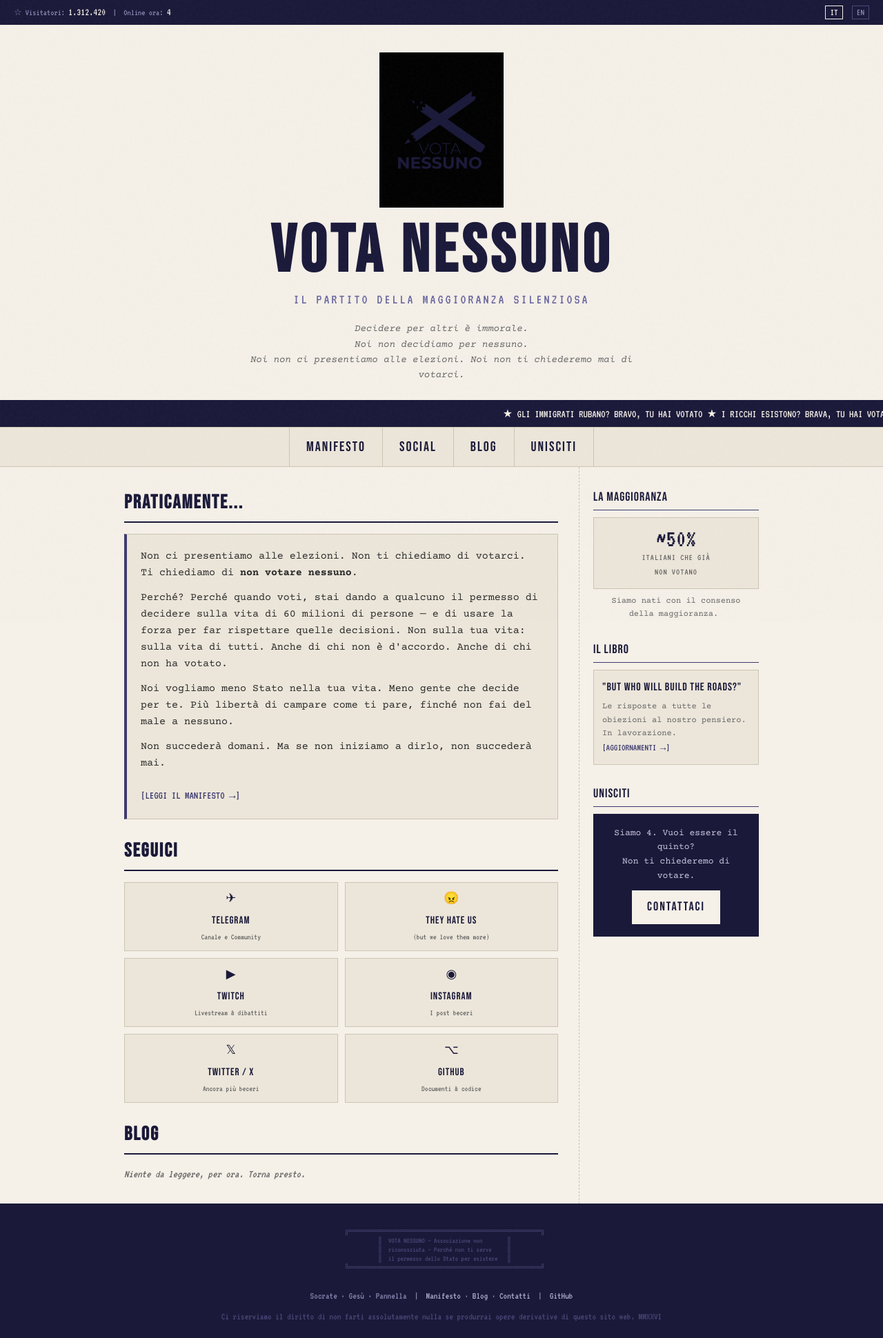
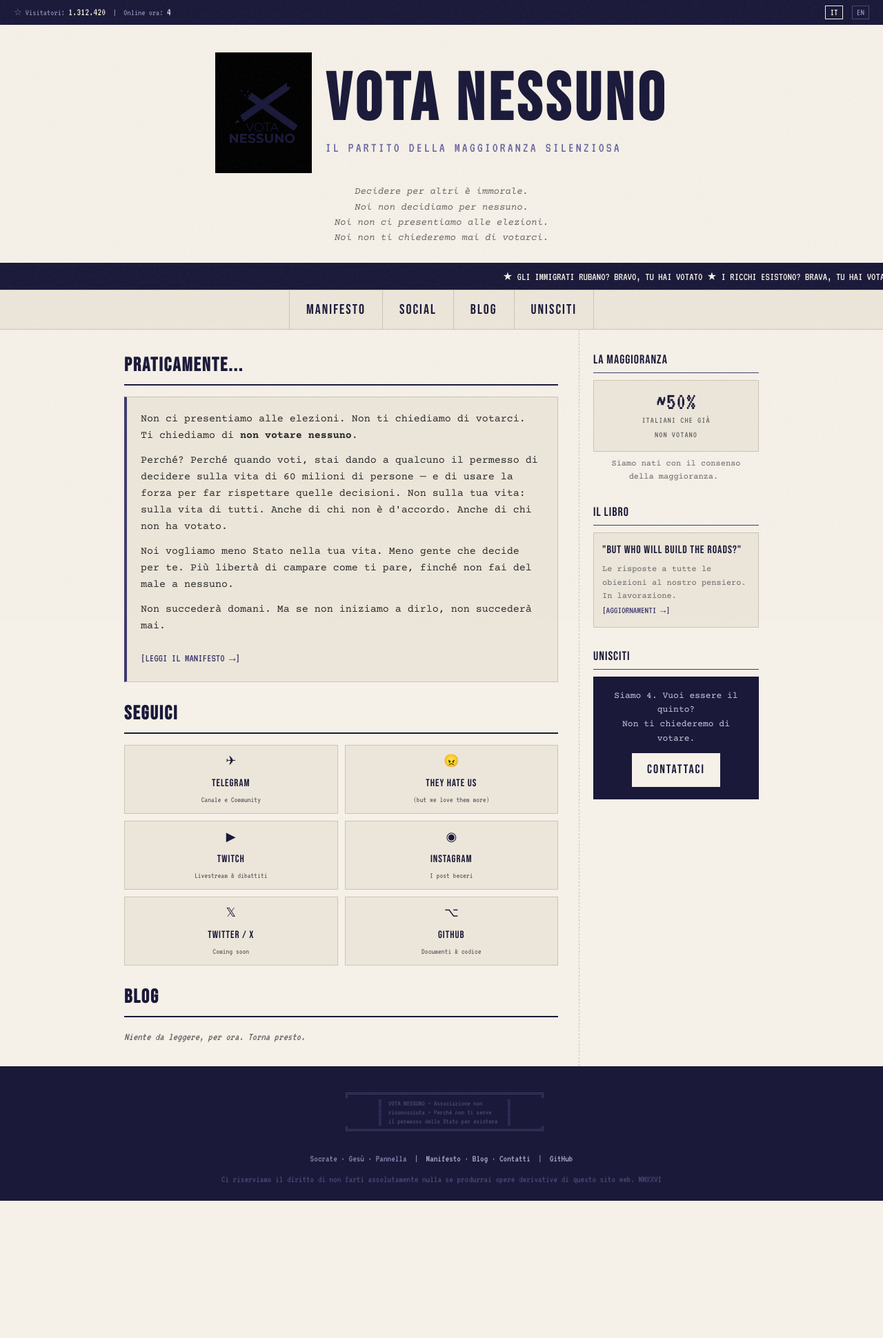
Before and after one commit to votanessuno/votanessuno.github.io, a Jekyll site: the page built from index.html, in a window 1280 px wide. Shown: the whole page at 69% size. Built offline with Jekyll 4.4.1, drawn with Linux system fonts in a browser that asks for light colours; the list of posts is cut into pages by our own code; after the commit the page ends 1741 px from its top, so only the background shows below that.

Commit message:
Improve header and minor fixes

```diff
--- a/_includes/header.html
+++ b/_includes/header.html
@@ -12,15 +12,20 @@
 
 <!-- HEADER -->
 <div class="header">
-  <a href="{{ '/' | relative_url }}">
-    <img src="{{ '/assets/images/logo.png' | relative_url }}" alt="Vota Nessuno" class="logo-img">
-  </a>
-  <h1><a href="{{ '/' | relative_url }}" style="color: inherit; text-decoration: none;">VOTA NESSUNO</a></h1>
-  <div class="subtitle">Il partito della maggioranza silenziosa</div>
+  <div class="header-top">
+    <a href="{{ '/' | relative_url }}" class="header-logo-link">
+      <img src="{{ '/assets/images/logo.png' | relative_url }}" alt="Vota Nessuno" class="logo-img">
+    </a>
+    <div class="header-text">
+      <h1><a href="{{ '/' | relative_url }}" style="color: inherit; text-decoration: none;">VOTA NESSUNO</a></h1>
+      <div class="subtitle">Il partito della maggioranza silenziosa</div>
+    </div>
+  </div>
   <div class="tagline">
     Decidere per altri è immorale.<br>
     Noi non decidiamo per nessuno.<br>
-    Noi non ci presentiamo alle elezioni. Noi non ti chiederemo mai di votarci.
+    Noi non ci presentiamo alle elezioni.<br>
+    Noi non ti chiederemo mai di votarci.
   </div>
 </div>
 
--- a/assets/css/style.css
+++ b/assets/css/style.css
@@ -76,10 +76,23 @@ a:hover { color: var(--link-hover); text-decoration: underline; }
   padding: 40px 20px 24px;
   border-bottom: 2px solid var(--accent);
 }
+.header-top {
+  display: flex;
+  align-items: center;
+  justify-content: center;
+  gap: 20px;
+  margin-bottom: 4px;
+}
+.header-logo-link {
+  flex-shrink: 0;
+}
 .header .logo-img {
-  width: 180px;
+  width: 140px;
   height: auto;
-  margin-bottom: 8px;
+  display: block;
+}
+.header-text {
+  text-align: left;
 }
 .header h1 {
   font-family: 'Bebas Neue', Impact, sans-serif;
@@ -399,6 +412,8 @@ a:hover { color: var(--link-hover); text-decoration: underline; }
   .content { border-right: none; border-bottom: 1px dashed var(--border); }
   .nav a { padding: 10px 14px; font-size: 16px; }
   .social-grid { grid-template-columns: 1fr; }
+  .header-top { flex-direction: column; gap: 10px; }
+  .header-text { text-align: center; }
 }
 
 /* === ANIMATIONS === */
--- a/index.html
+++ b/index.html
@@ -17,12 +17,12 @@ title: Home
 <div id="social-main">
   <h2 class="section-title">SEGUICI</h2>
   <div class="social-grid">
-    <a href="#" class="social-card">
+    <a href="https://t.me/votanessuno" class="social-card">
       <span class="social-icon">✈</span>
       <span class="social-name">Telegram</span>
       <span class="social-desc">Canale e Community</span>
     </a>
-    <a href="#" class="social-card">
+    <a href="https://t.me/theyhatevotanessuno" class="social-card">
       <span class="social-icon">😠</span>
       <span class="social-name">They Hate Us</span>
       <span class="social-desc">(but we love them more)</span>
@@ -32,7 +32,7 @@ title: Home
       <span class="social-name">Twitch</span>
       <span class="social-desc">Livestream & dibattiti</span>
     </a>
-    <a href="#" class="social-card">
+    <a href="https://instagram.com/votanessuno" class="social-card">
       <span class="social-icon">◉</span>
       <span class="social-name">Instagram</span>
       <span class="social-desc">I post beceri</span>
@@ -40,7 +40,7 @@ title: Home
     <a href="#" class="social-card">
       <span class="social-icon">𝕏</span>
       <span class="social-name">Twitter / X</span>
-      <span class="social-desc">Ancora più beceri</span>
+      <span class="social-desc">Coming soon</span>
     </a>
     <a href="https://github.com/votanessuno" class="social-card">
       <span class="social-icon">⌥</span>
```
